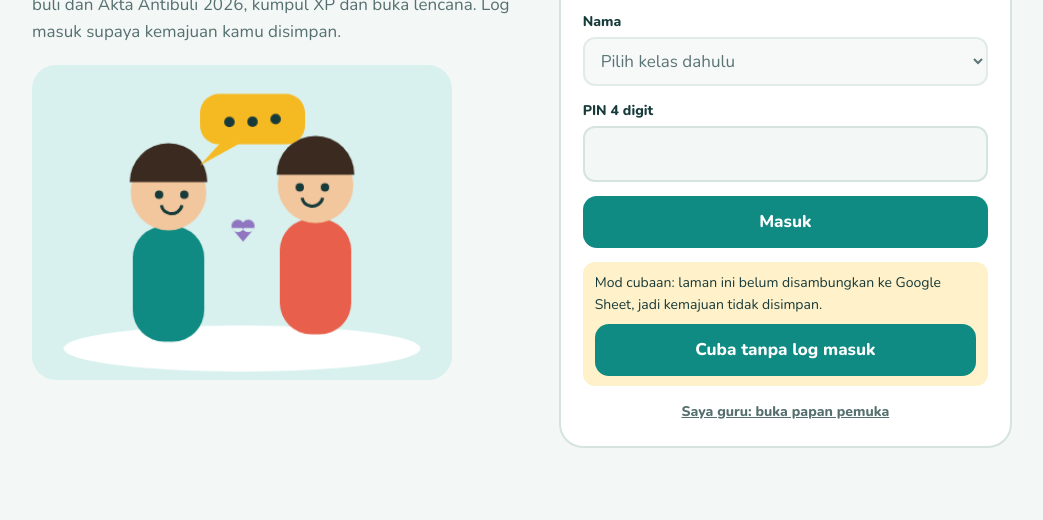
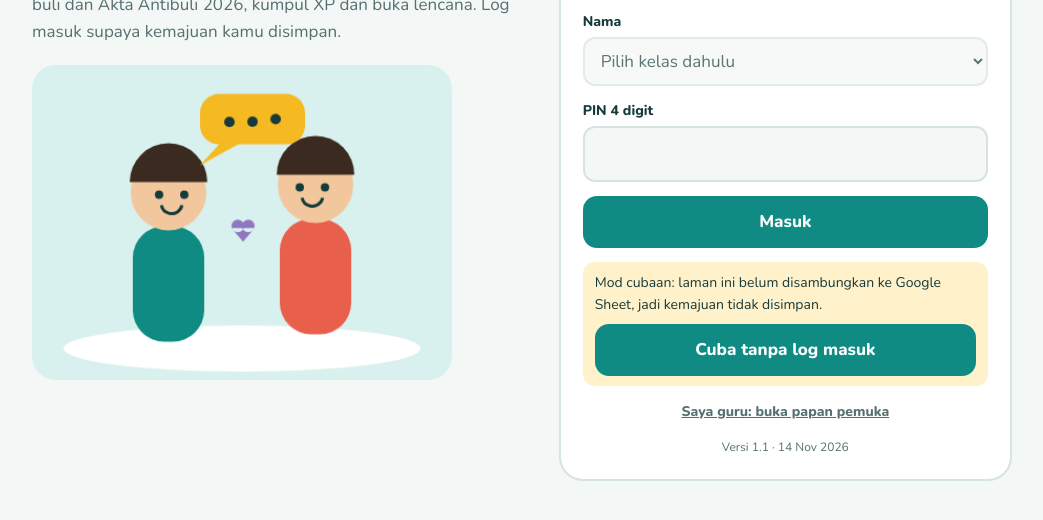
Before and after one commit to ahmdsarafuddin/misi-prs-cilik, a plain HTML site: page apps-script/Index.html in a window 1280 px wide. Shown: the part 196-716 px from the top of the page, without its empty margins (118-1161 px from the left). Drawn offline with nearby package versions, Linux system fonts and the light colour scheme.

Commit message:
Tambah label versi pada skrin log masuk
Co-Authored-By: Claude Opus 5.5 <noreply@anthropic.com>
Claude-Session: https://claude.ai/code/session_01En62HAiD2tcYcPFNptLwj2

```diff
--- a/apps-script/Index.html
+++ b/apps-script/Index.html
@@ -270,6 +270,7 @@ details.mod summary::-webkit-details-marker{display:none}
 .err{color:var(--bad);font-weight:700;font-size:15px}
 .err:empty{display:none}
 .info{background:var(--sun-soft);border-radius:12px;padding:10px 12px;font-size:14px}
+.ver{justify-self:center;font-size:12px;color:var(--muted);font-variant-numeric:tabular-nums}
 .linkbtn{border:0;background:none;color:var(--muted);font-weight:700;text-decoration:underline;justify-self:center;font-size:14px}
 
 /* header akaun */
@@ -378,6 +379,7 @@ tbody tr:hover,tbody tr:focus-visible{background:var(--bg);outline:none}
     <p class="info" id="demoNote" hidden>Mod cubaan: laman ini belum disambungkan ke Google Sheet, jadi kemajuan tidak disimpan.
       <button class="primary" id="demoBtn" type="button" style="margin-top:8px;width:100%">Cuba tanpa log masuk</button></p>
     <button class="linkbtn" id="toGuru" type="button">Saya guru: buka papan pemuka</button>
+    <p class="ver">Versi 1.1 · 14 Nov 2026</p>
   </div>
 </div>
 
```
